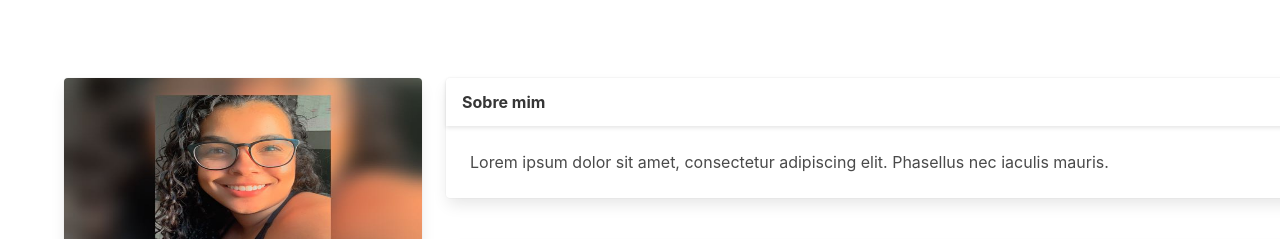
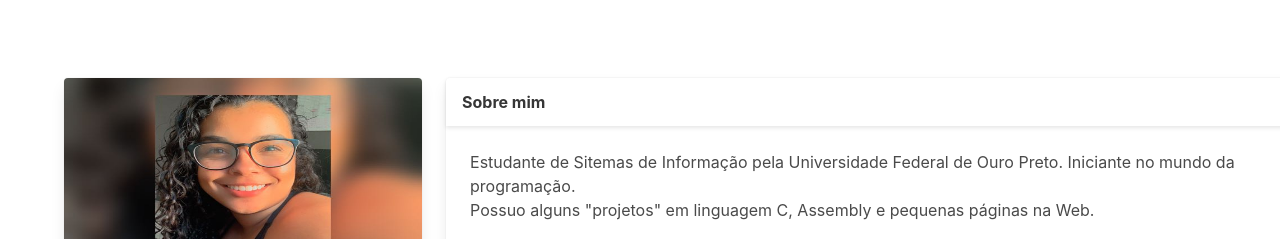
Before and after one commit to victoriacarvalho/CurriculoBulma, a plain HTML site: page index.html in a window 1280 px wide. Shown: the part 62-301 px from the top of the page. Drawn offline with nearby package versions, Linux system fonts and the light colour scheme.

Commit message:
Update index.html

```diff
--- a/index.html
+++ b/index.html
@@ -68,7 +68,8 @@
                     </header>
                     <div class="card-content">
                         <div class="content">
-                            Lorem ipsum dolor sit amet, consectetur adipiscing elit. Phasellus nec iaculis mauris.
+                            Estudante de Sitemas de Informação pela Universidade Federal de Ouro Preto. Iniciante no mundo da programação.
+                            <p>Possuo alguns "projetos" em linguagem C, Assembly e pequenas páginas na Web.</p>
                         </div>
                     </div>
                 </div>
```
